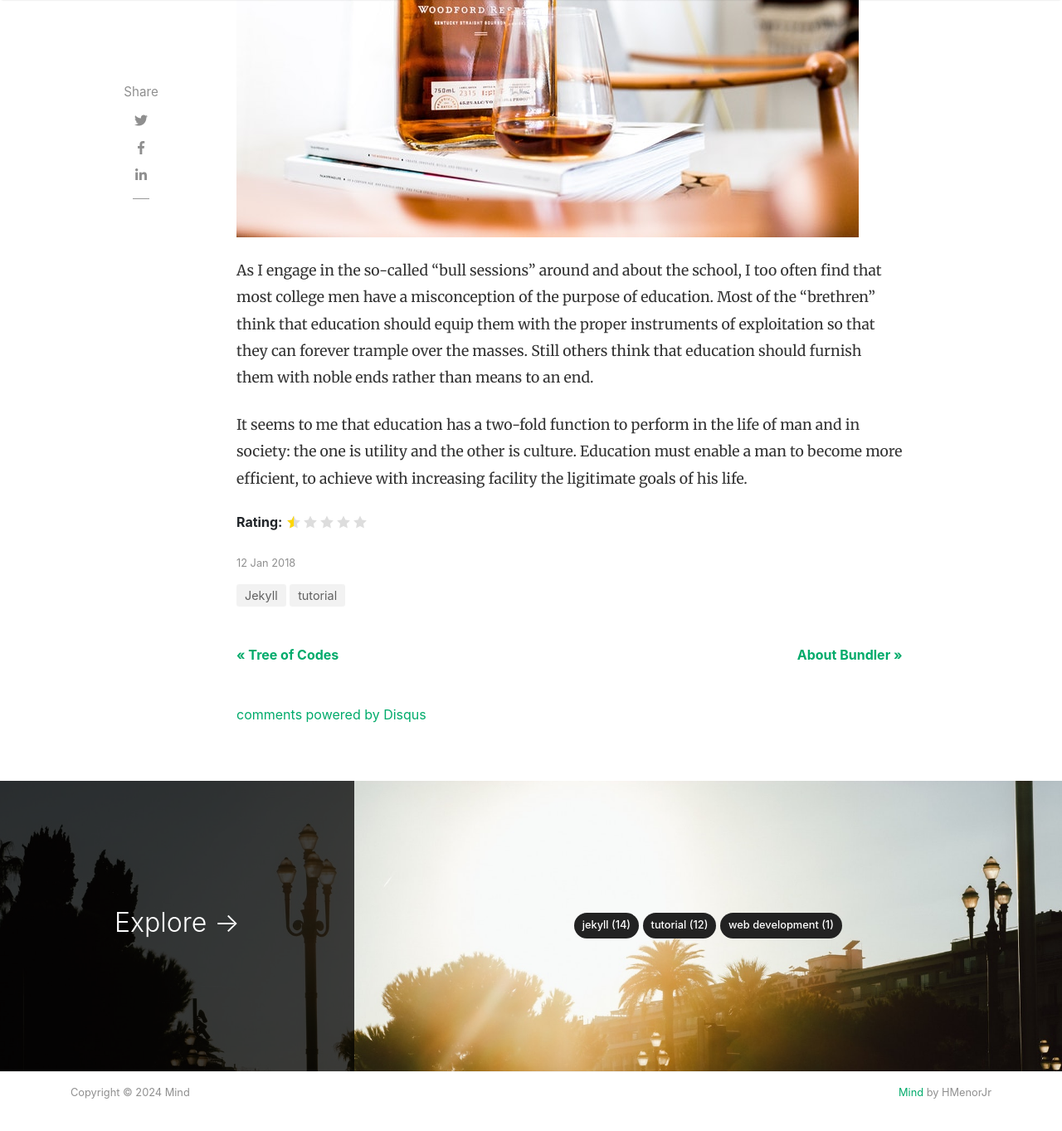
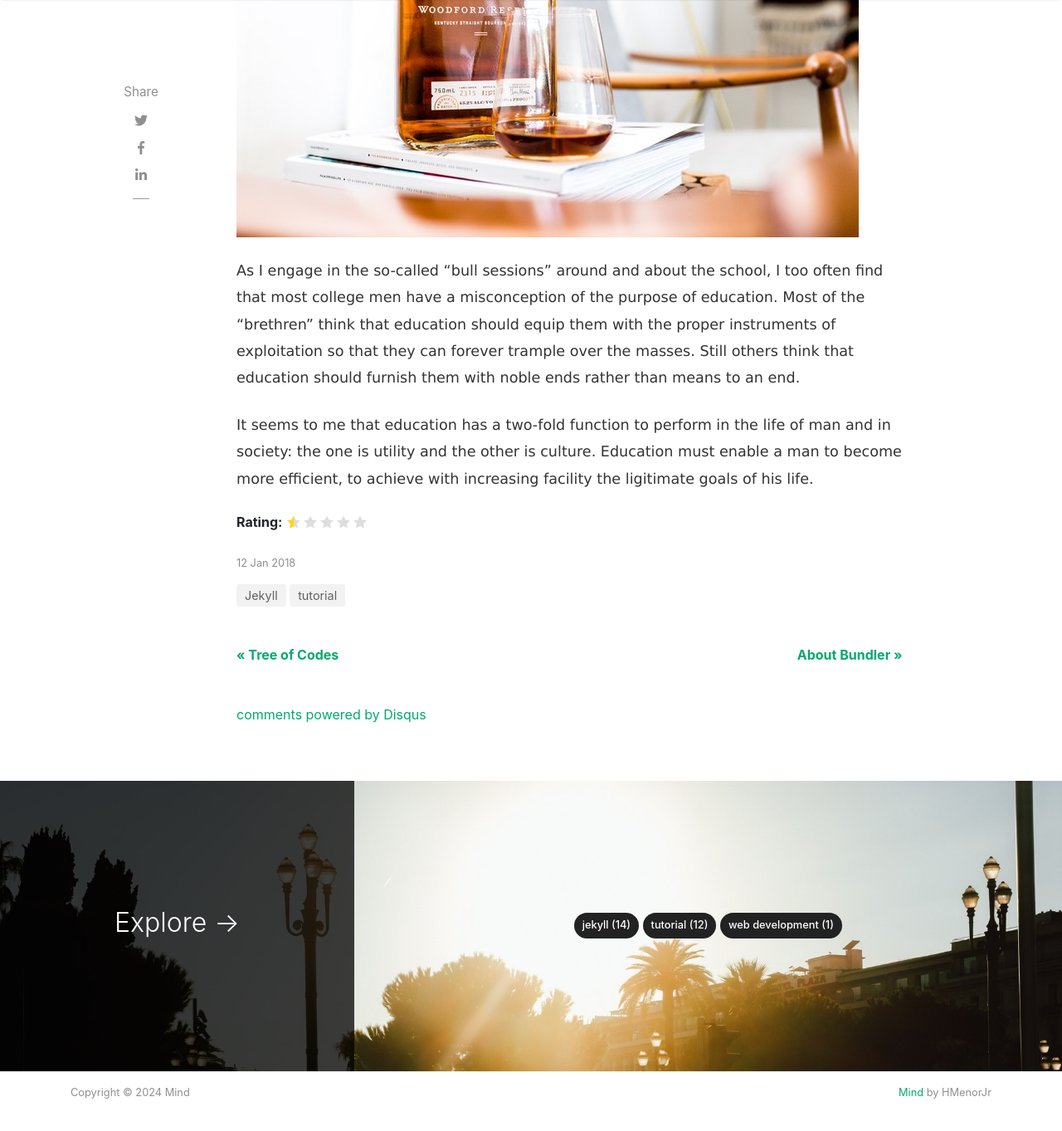
Before and after one commit to hmenorjr/blog, a Jekyll site: the page built from _posts/2018-01-12-we-all-wait-for-summer.md, in a window 1280 px wide and 1400 px high, scrolled down 629 px. Shown: the top 1363 px of the window at 83% size. Built offline with Jekyll 4.4.1, drawn with Linux system fonts in a browser that asks for light colours; nearby versions of some CDN libraries; comment, search, counter and statistics services are not loaded.

Commit message:
Changed font-family for posts

```diff
--- a/assets/css/screen.css
+++ b/assets/css/screen.css
@@ -330,7 +330,7 @@ span.post-read-more a:hover {
 }
 
 .article-post {
-    font-family: Merriweather;
+    font-family: Verdana, Tahoma, sans-serif;
     font-size: 1.1rem;
     line-height: 1.84;
     color: rgba(0, 0, 0, .8);
```
